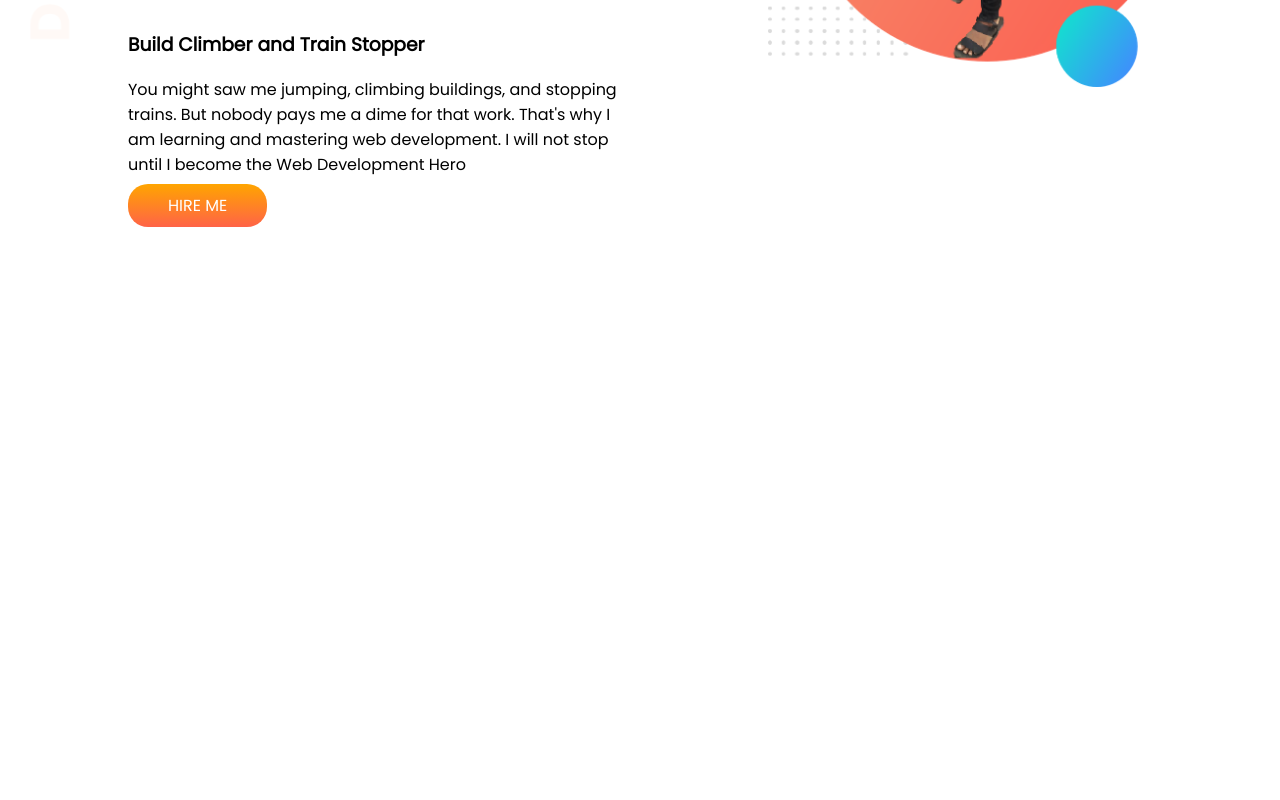
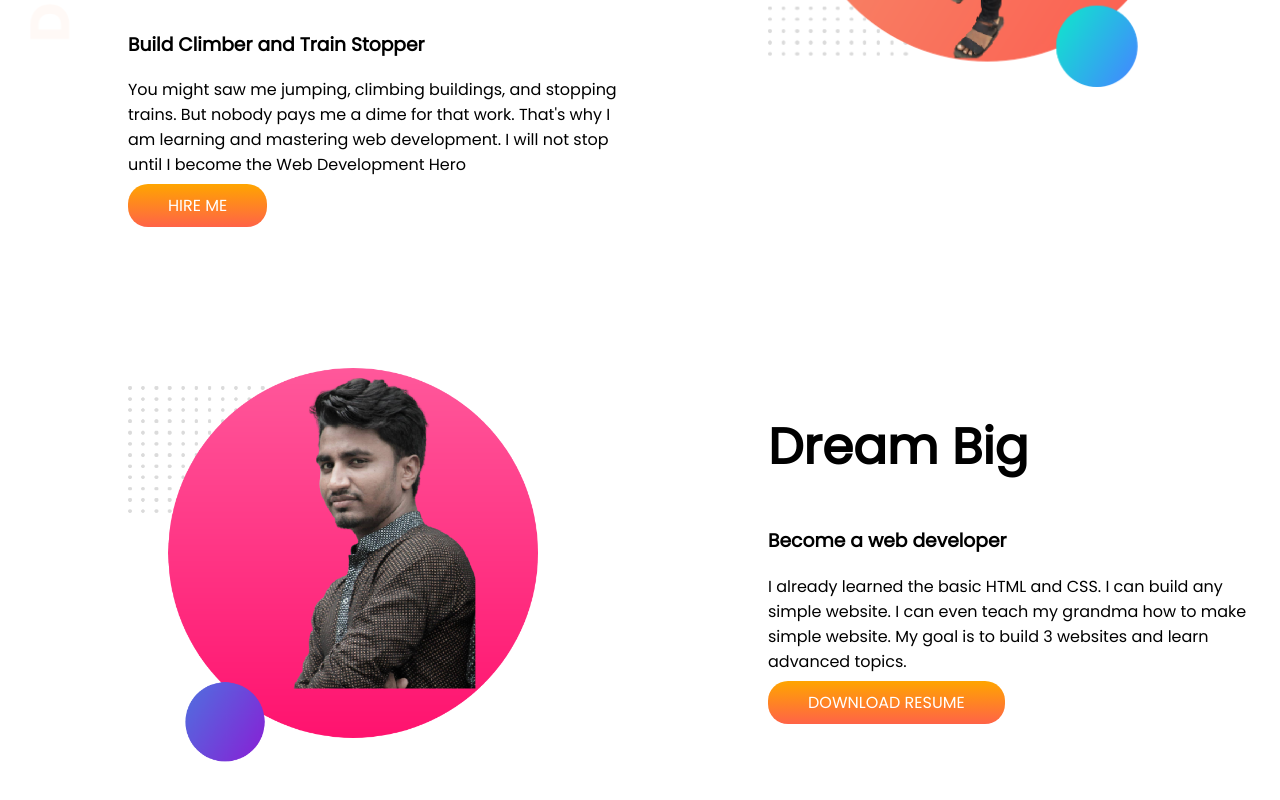
Before and after one commit to belalhossainS/developer2-portfolio, a plain HTML site: page index.html in a window 1280 px wide. Shown: the part 320-1120 px from the top of the page. Before the commit the page ends 800 px from the top, so only its background shows below. Drawn offline with Linux system fonts and the light colour scheme.

Commit message:
dream added

```diff
--- a/index.html
+++ b/index.html
@@ -33,6 +33,18 @@
             <img src="images/my-bg.png" alt="">
         </div>
     </section>
+    <section class="Dream Big">
+        <div class="half-width">
+            <img src="images/my-bg2 (1).png" alt="">
+        </div>
+        <div class="half-width">
+            <h1>Dream Big</h1>
+            <h3>Become a web developer</h3>
+            <p>I already learned the basic HTML and CSS. I can build any simple website. I can even teach my grandma how
+                to make simple website. My goal is to build 3 websites and learn advanced topics.</p>
+            <a class="link-button" target="_blank" href="">DOWNLOAD RESUME</a>
+        </div>
+    </section>
 </body>
 
 </html>
--- a/style.css
+++ b/style.css
@@ -10,6 +10,7 @@ h1{
 }
 section{
     display: flex;
+        margin-bottom: 150px;
 }
 .half-width{
     width: 50%;
@@ -32,3 +33,6 @@ section{
     background-image: url(images/top-banner.png);
     background-repeat: no-repeat;
 }
+.Dream Big{
+    background-image: url(images/dream-bg.png);
+}
```
